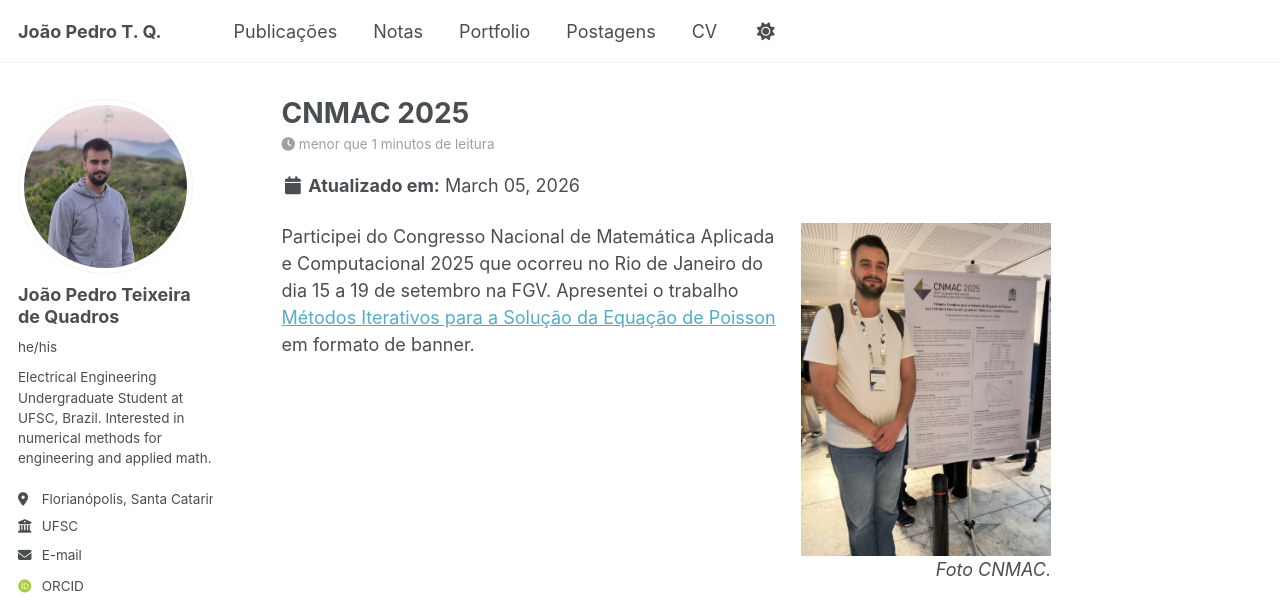
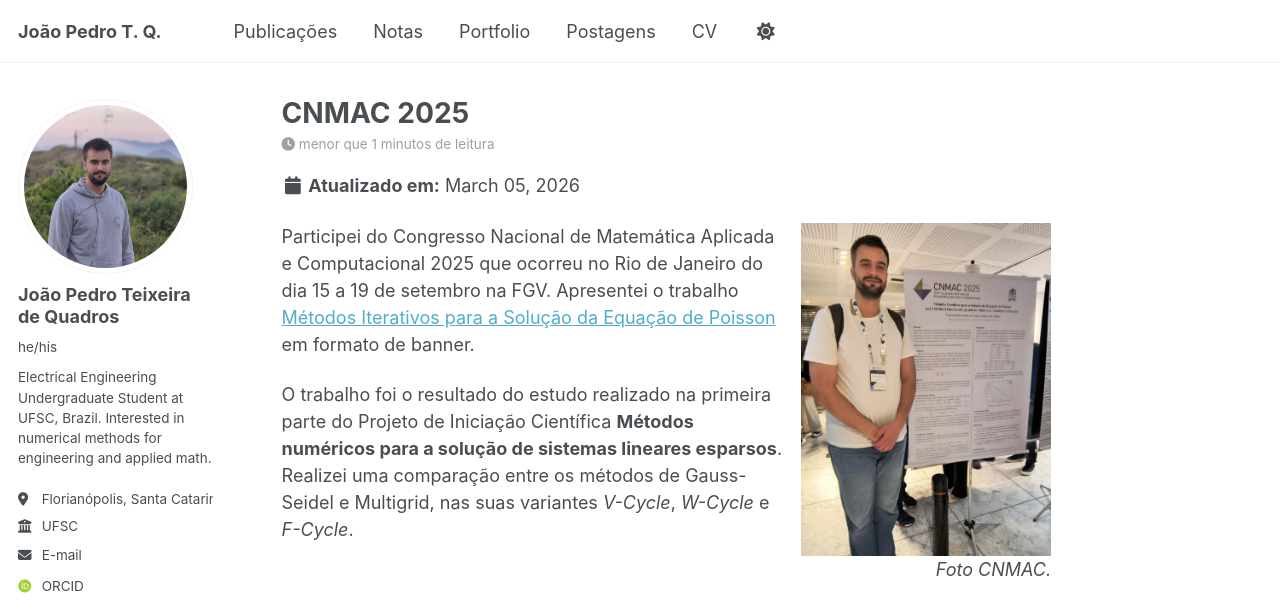
Before and after one commit to jpteixei/jpteixei.github.io, a Jekyll site: the page built from _posts/2012-08-14-blog-post-1.md, in a window 1280 px wide and 900 px high, cut to the strip 0-602 px from the top of the window. Built offline with Jekyll 4.4.1, drawn with Linux system fonts in a browser that asks for light colours; some web fonts are replaced; a style sheet for code colours, icons or effects is not loaded.

Commit message:
Update 2012-08-14-blog-post-1.md

```diff
--- a/_posts/2012-08-14-blog-post-1.md
+++ b/_posts/2012-08-14-blog-post-1.md
@@ -15,6 +15,8 @@ excerpt: "Sobre minha participação no Congresso Nacional de Matemática Aplica
 </div>
 Participei do Congresso Nacional de Matemática Aplicada e Computacional 2025 que ocorreu no Rio de Janeiro do dia 15 a 19 de setembro na FGV. Apresentei o trabalho [Métodos Iterativos para a Solução da Equação de Poisson](https://jpteixei.github.io/publicacoes/2026-02-13-metodos-iterativos-para-sol-da-eq-de-poisson) em formato de banner.
 
+O trabalho foi o resultado do estudo realizado na primeira parte do Projeto de Iniciação Científica **Métodos numéricos para a solução de sistemas lineares esparsos**. Realizei uma comparação entre os métodos de Gauss-Seidel e Multigrid, nas suas variantes *V-Cycle*, *W-Cycle* e *F-Cycle*.
+
 <iframe src="https://drive.google.com/file/d/1ublFwktiv-miwPZFS69-aNolH7Q5fMVy/preview" width="100%" height="600px"></iframe>
 
 <!-- ![Imagem](/images/foto_cnmac_2025.jpg){: .align-right width="300px"} -->
```
